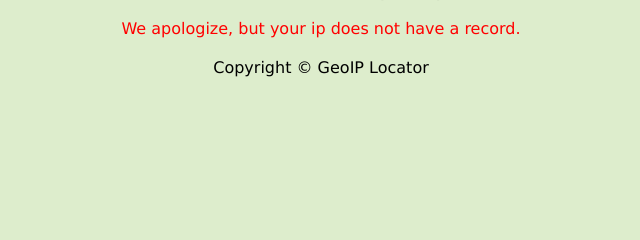
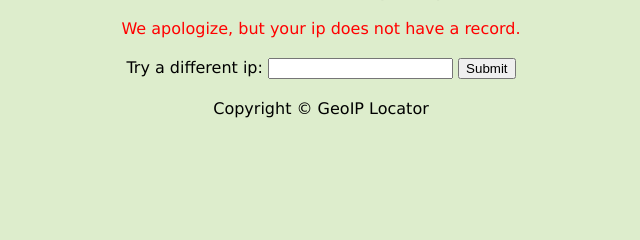
Before and after one commit to ramin32/GeoIPLocator, a Flask app: template templates/index.html in a window 1280 px wide. Shown: the part 102-342 px from the top of the page, without its empty margins (319-959 px from the left). Run offline with Flask 2, Linux system fonts and the light colour scheme; the template is opened without the code that fills it, so the values that code supplies are empty.

Commit message:
Added ip form.

```diff
--- a/app.py
+++ b/app.py
@@ -7,7 +7,11 @@
 
 @app.route("/")
 def hello():
-    ip = str(request.remote_addr)
+    if request.args and request.args['ip']:
+        ip = request.args['ip']
+    else:
+        ip = str(request.remote_addr)
+
     record = geoip.record_by_addr(ip)
 
     return render_template('index.html',
@@ -17,5 +21,4 @@
 
 
 if __name__ == "__main__":
-    app.debug = True
     app.run()
--- a/static/css/style.css
+++ b/static/css/style.css
@@ -40,3 +40,7 @@
 .error {
     color: red;
 }
+
+#ip_form{
+    margin-top:20px;
+}
--- a/templates/index.html
+++ b/templates/index.html
@@ -35,6 +35,12 @@
             </div>
         {% endif %}
 
+        <form method="GET" action="." id="ip_form">
+            <label for="ip"> Try a different ip: </label>
+            <input type="text" name="ip"/>
+            <input type="submit" value="Submit"/>
+        </form>
+
         <div id="footer">
             Copyright &copy  {{year}} {{title}}
         </div>
```
